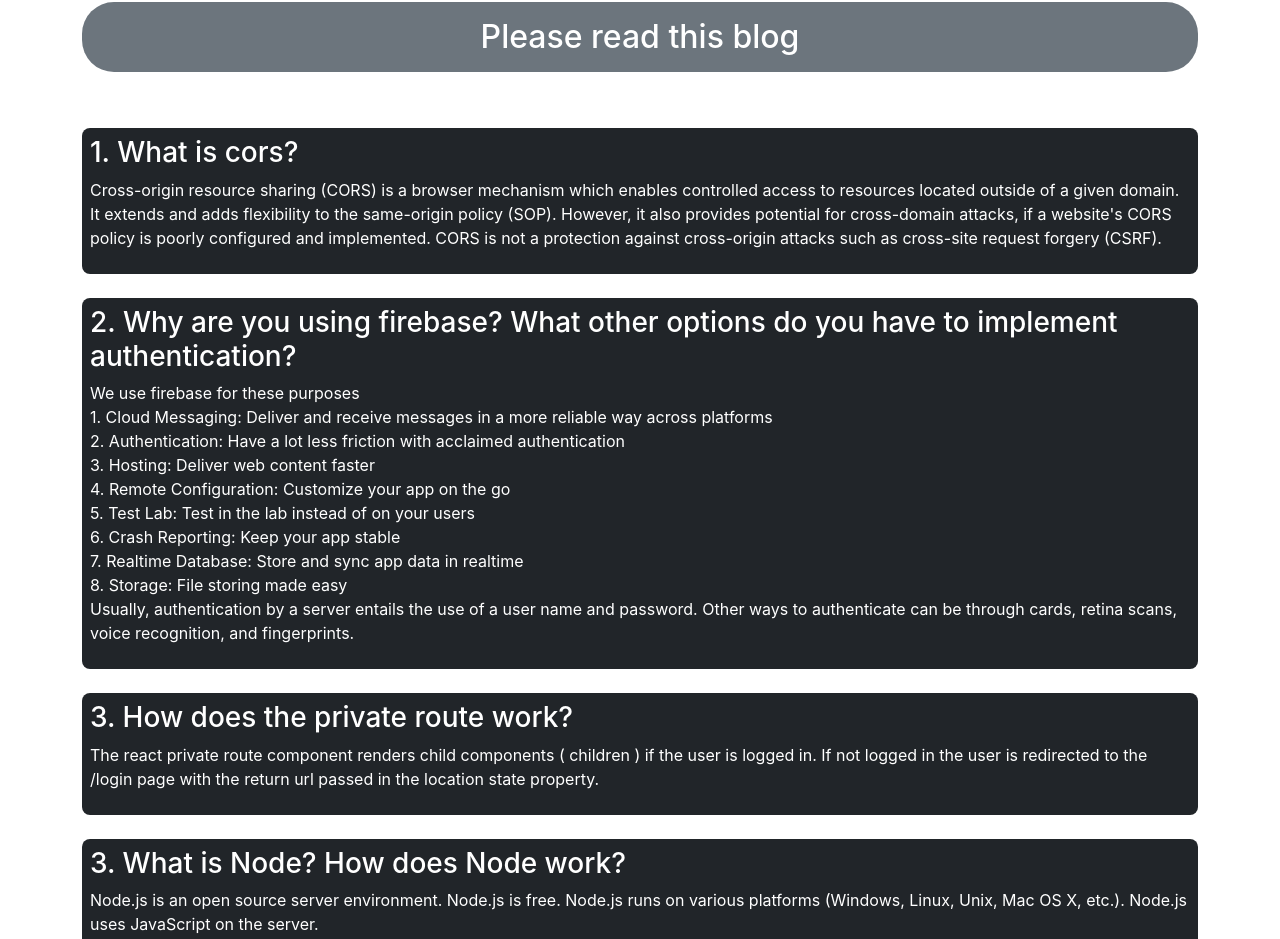
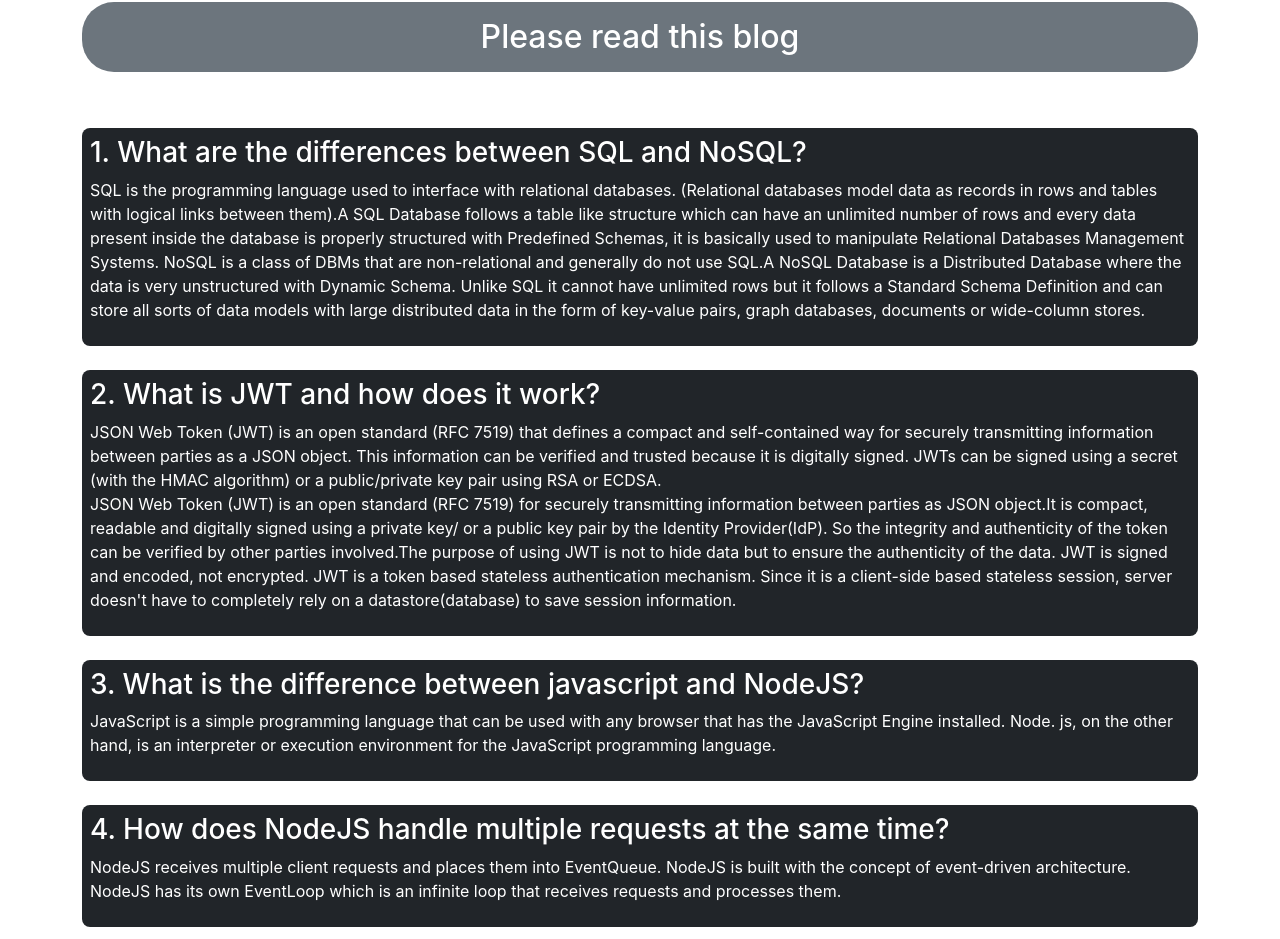
Before and after one commit to UttomKumarRoy/Assignment-11-client, a React (Create React App) app: page /blog in a window 1280 px wide. Shown: the part 174-1113 px from the top of the page. Built offline with nearby package versions, Linux system fonts and the light colour scheme; no server answers; the HTML template or start-up script is replaced by a standard one.

Commit message:
Blog page added

```diff
--- a/src/components/Blog.js
+++ b/src/components/Blog.js
@@ -5,34 +5,22 @@ const Blog = () => {
         <div> <br />
             <h2 className='text-white text-center bg-secondary rounded-5 p-3'>Please read this blog</h2> <br /> <br />
              <div className='bg-dark text-white p-2 rounded-3'>
-                <h3>1. What is cors?</h3>
-                <p>Cross-origin resource sharing (CORS) is a browser mechanism which enables controlled access to resources located outside of a given domain. It extends and adds flexibility to the same-origin policy (SOP). However, it also provides potential for cross-domain attacks, if a website's CORS policy is poorly configured and implemented. CORS is not a protection against cross-origin attacks such as cross-site request forgery (CSRF). </p>
+                <h3>1. What are the differences between SQL and NoSQL?</h3>
+                <p> SQL is the programming language used to interface with relational databases. (Relational databases model data as records in rows and tables with logical links between them).A SQL Database follows a table like structure which can have an unlimited number of rows and every data present inside the database is properly structured with Predefined Schemas, it is basically used to manipulate Relational Databases Management Systems. NoSQL is a class of DBMs that are non-relational and generally do not use SQL.A NoSQL Database is a Distributed Database where the data is very unstructured with Dynamic Schema. Unlike SQL it cannot have unlimited rows but it follows a Standard Schema Definition and can store all sorts of data models with large distributed data in the form of key-value pairs, graph databases, documents or wide-column stores. </p>
             </div> <br />
             <div className='bg-dark text-white p-2 rounded-3'>
-                <h3>2. Why are you using firebase? What other options do you have to implement authentication?</h3>
-                <p>
-                    We use firebase for these purposes <br />
-                    1. Cloud Messaging: Deliver and receive messages in a more reliable way across platforms <br />
-                    2. Authentication: Have a lot less friction with acclaimed authentication <br />
-                    3. Hosting: Deliver web content faster <br />
-                    4. Remote Configuration: Customize your app on the go <br />
-                    5. Test Lab: Test in the lab instead of on your users <br />
-                    6. Crash Reporting: Keep your app stable <br />
-                    7. Realtime Database: Store and sync app data in realtime <br />
-                    8. Storage: File storing made easy <br />
-
-                    Usually, authentication by a server entails the use of a user name and password. Other ways to authenticate can be through cards, retina scans, voice recognition, and fingerprints.</p>
+                <h3>2. What is JWT and how does it work?</h3>
+                <p>JSON Web Token (JWT) is an open standard (RFC 7519) that defines a compact and self-contained way for securely transmitting information between parties as a JSON object. This information can be verified and trusted because it is digitally signed. JWTs can be signed using a secret (with the HMAC algorithm) or a public/private key pair using RSA or ECDSA. <br />
+                JSON Web Token (JWT) is an open standard (RFC 7519) for securely transmitting information between parties as JSON object.It is compact, readable and digitally signed using a private key/ or a public key pair by the Identity Provider(IdP). So the integrity and authenticity of the token can be verified by other parties involved.The purpose of using JWT is not to hide data but to ensure the authenticity of the data. JWT is signed and encoded, not encrypted. JWT is a token based stateless authentication mechanism. Since it is a client-side based stateless session, server doesn't have to completely rely on a datastore(database) to save session information.
+                </p>
             </div> <br />
             <div className='bg-dark text-white p-2 rounded-3'>
-                <h3>3. How does the private route work?</h3>
-                <p>The react private route component renders child components ( children ) if the user is logged in. If not logged in the user is redirected to the /login page with the return url passed in the location state property.</p>
+                <h3>3. What is the difference between javascript and NodeJS?</h3>
+                <p>JavaScript is a simple programming language that can be used with any browser that has the JavaScript Engine installed. Node. js, on the other hand, is an interpreter or execution environment for the JavaScript programming language.</p>
             </div> <br />
             <div className='bg-dark text-white p-2 rounded-3'>
-                <h3>3. What is Node? How does Node work?</h3>
-                <p>
-                    Node.js is an open source server environment. Node.js is free. Node.js runs on various platforms (Windows, Linux, Unix, Mac OS X, etc.). Node.js uses JavaScript on the server. <br />
-                    It is a used as backend service where javascript works on the server-side of the application. This way javascript is used on both frontend and backend. Node. js runs on chrome v8 engine which converts javascript code into machine code, it is highly scalable, lightweight, fast, and data-intensive.
-</p>
+                <h3>4. How does NodeJS handle multiple requests at the same time?</h3>
+                <p>NodeJS receives multiple client requests and places them into EventQueue. NodeJS is built with the concept of event-driven architecture. NodeJS has its own EventLoop which is an infinite loop that receives requests and processes them.</p>
             </div> <br />
         </div>
     );
--- a/src/components/Home.js
+++ b/src/components/Home.js
@@ -1,5 +1,6 @@
 import React, { useEffect, useState } from 'react';
 import { Link } from 'react-router-dom';
+import CourseRight from './CourseRight';
 
 const Home = () => {
     const [services, setServices]=useState([])
@@ -12,11 +13,13 @@ const Home = () => {
     return (
         <div>
             {
-                services.map(service=><h3>{service.name}</h3>)
+                services.map(service=><CourseRight key={service._id} course={service}></CourseRight>)
             }
             <div>
                 <Link to='/services'>See All</Link>
-                </div>
+            </div>
+            <br /> <br /> <br />
+
         </div>
     );
 };
--- a/src/components/Navbar.js
+++ b/src/components/Navbar.js
@@ -16,6 +16,11 @@ const Navbar = () => {
                 <h1 className='text-success'>Youtube Hunter</h1>
             </div>
             <div className='d-flex justify-content-between align-items-center'>
+            <div>
+                <Link className='mx-2 text-decoration-none' to='/'>
+                    Home
+                </Link>
+                </div>
                 <div>
                 <Link className='mx-2 text-decoration-none' to='/courses'>
                     Services
```
